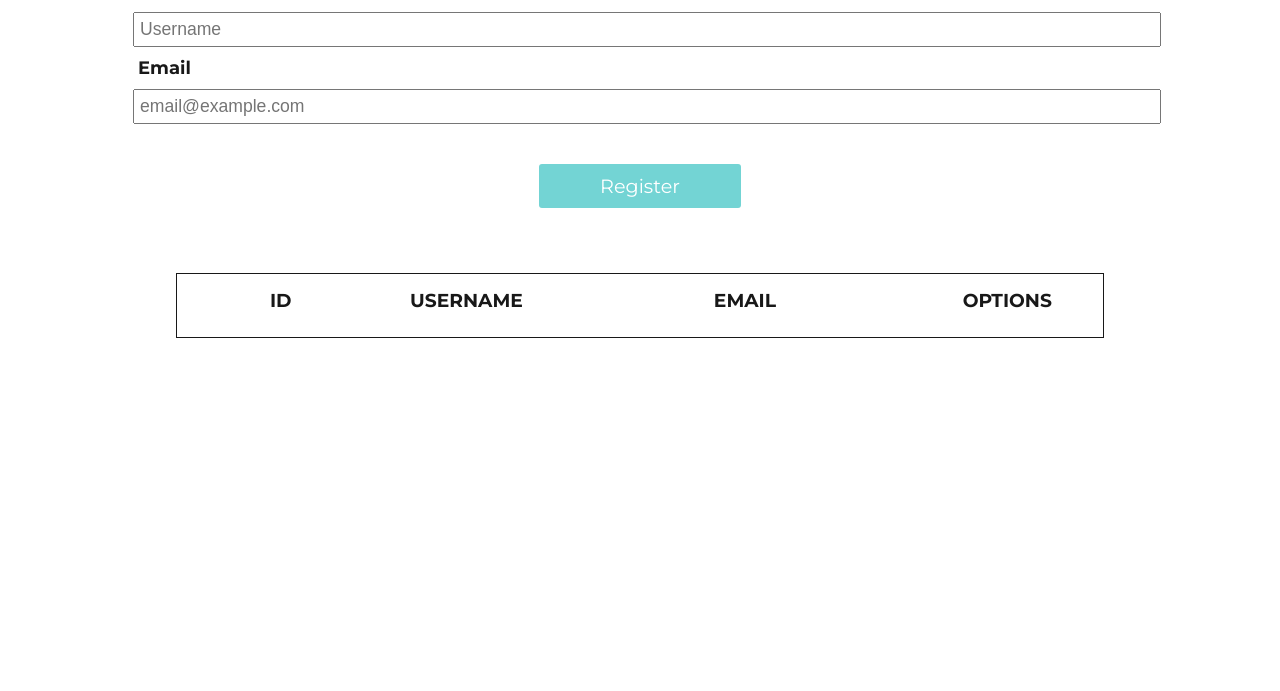
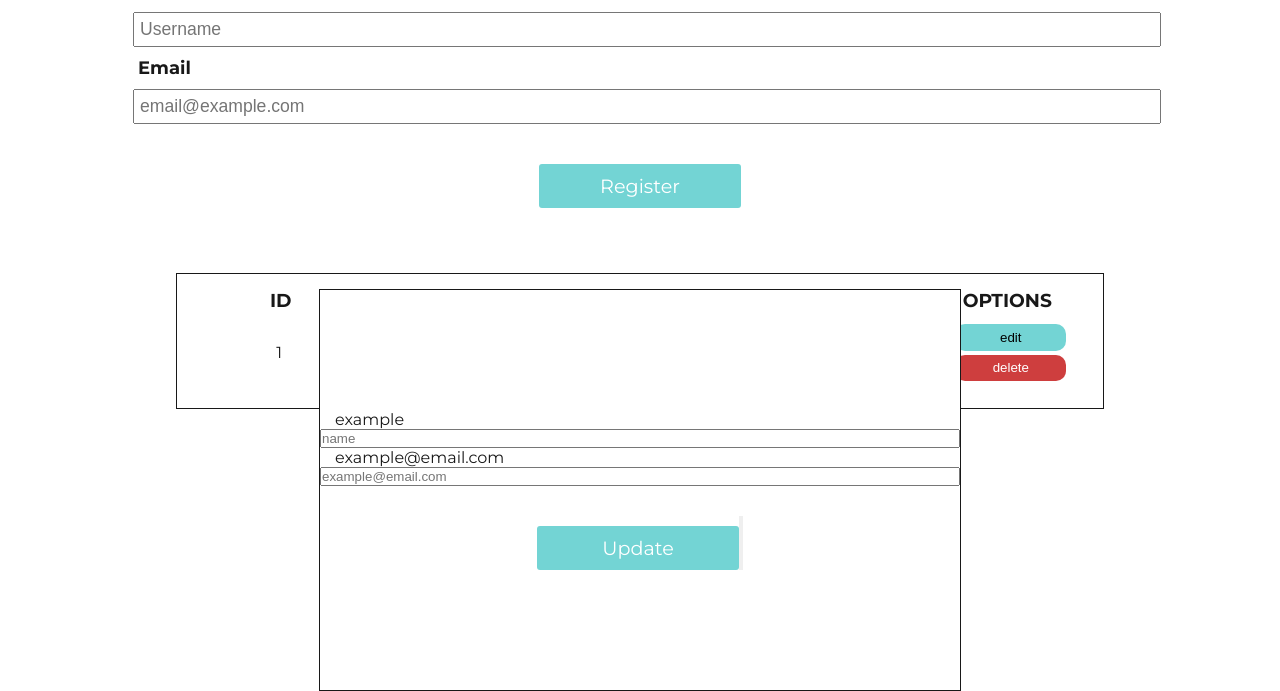
Before and after one commit to Corygoncrg/financial.bank.frontend, a plain HTML site: page users.html in a window 1280 px wide. Shown: the part 133-824 px from the top of the page. Before the commit the page ends 800 px from the top, so only its background shows below. Drawn offline with Linux system fonts and the light colour scheme; no server answers.

Commit message:
Added User CRUD functions

```diff
--- /dev/null
+++ b/scripts/button.js
@@ -0,0 +1,60 @@
+
+const baseURL = 'http://localhost:8081';
+const endpoint = '/users'
+
+async function showMenu(){
+    alert("im here")
+}
+
+async function deleteUser(){
+    id = 2;
+    const options = {
+
+        method: "DELETE"
+    }
+
+    console.log(`${baseURL}${endpoint}/${id}`)
+    // const response = await fetch(`${baseURL}${endpoint}${id}`, options);
+}
+
+// async function deleteUser(){
+//     const options = {
+//         method: "GET"
+//     }
+
+
+//     const response = await fetch(`${baseURL}${endpoint}`);
+//     const json = await response.json();
+//     console.log(json);
+
+// }
+
+async function updateUser(){
+const url = `${baseURL}${endpoint}`;
+    id = parseInt(2);
+    console.log(id)
+    const options = {
+        method: "PUT",
+        headers: {
+            "Content-Type": "application/json"
+        },
+        body: JSON.stringify(
+            {
+                id: 2,
+                name: "new name",
+                email: "mynewemail@email.com",
+                status: "ACTIVE"
+            })};
+
+            try {
+                const response = await fetch(url, options);
+                if (response.ok) {
+                    const json = await response.text();
+                    console.log("User updated:", json);
+                } else {
+                    console.log("Update failed with status:", response.status);
+                }
+            } catch (error) {
+                console.error("Error updating user:", error);
+            }
+}
--- a/styles/user.css
+++ b/styles/user.css
@@ -1,20 +1,3 @@
-.user__button {
-    width: 15ch;
-    height: 2em;
-    margin: 2px 0 2px 0;
-    background: var(--blue);
-    border-radius: 10px;
-    border: none;
-  }
-
-  .button__div {
-    width: 100%;
-  }
-
-  .red {
-    background-color: var(--red);
-  }
-
 .list__div {
   padding: 15px;
   border: 1px solid var(--black);
@@ -40,9 +23,54 @@
   align-items: center;
 }
 
+.button__div {
+  width: 100%;
+}
 
-.user__list {
-  display: grid;
-  grid-auto-rows: minmax(200px, auto);
+.user__button {
+  width: 15ch;
+  height: 2em;
+  margin: 2px 0 2px 0;
+  background: var(--blue);
+  border-radius: 10px;
+  border: none;
+   cursor: pointer;
+  }
 
+.user__button:hover {
+  background: var(--cta-blue);
   }
+
+.red {
+  color: var(--white);
+  background: var(--red);
+  }
+
+.red:hover {
+  background: var(--cta-red);
+  }
+
+
+.edit__div {
+  display: flex;
+  flex-direction: column;
+  width: 50vw;
+  height: 50vh;
+  background: var(--white);
+  justify-content: center;
+
+
+  position:absolute;
+
+  border: 1px solid var(--black);
+  }
+
+.input__div {
+  text-align: left;
+  display: flex;
+  flex-direction: column;
+}
+
+.padding__left {
+  padding-left: 15px;
+}
--- a/users.html
+++ b/users.html
@@ -32,12 +32,34 @@
             <h3>ID</h3> <h3>USERNAME</h3> <h3>EMAIL</h3> <h3>OPTIONS</h3>
         </div>
             <ul>
+                <li class="even__menu"> <p>1</p>
+                    <p>example</p>
+                    <p>example@email.com</p>
+                    <div>
+                        <button class="user__button" onclick="showMenu()"> edit</button>
+                        <button class="user__button red" onclick="deleteUser()"> delete</button>
+                    </div>
+                </li>
+            </ul>
+            <div class="edit__div">
+                <div class="input__div">
+                    <p class="padding__left">example</p>
+                    <input type="text" id="update__name" placeholder="name">
 
-            </ul>
+                </div>
+                <div class="input__div">
+                    <p class="padding__left">example@email.com</p>
+
+                    <input type="email" id="update__email" placeholder="example@email.com">
+                </div>
+                <div class="form__upload">
+                <label class="label__button" for="update">Update</label>
+                <button type="submit" onclick="updateUser()" id="update"></button>
+            </div>
         </div>
     </section>
 
     <script src="scripts/navbar.js"></script>
-    <script src="scripts/GetDataUsers.js"></script>
+    <script src="scripts/button.js"></script>
 </body>
 </html>
```
Lines whose indentation alone changed are shown as unchanged.
